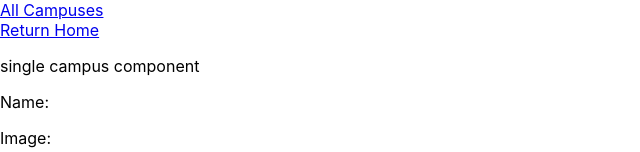
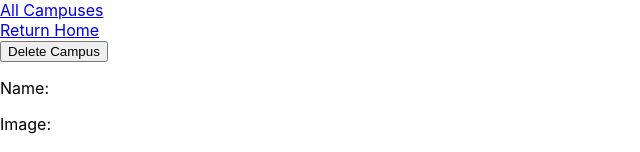
Before and after one commit to jahedev/student-manager, a React (Create React App) app: page /singleCampus/1 in a window 1280 px wide. Shown: the top 152 px of the page, without its empty margins (0-640 px from the left). Built offline with nearby package versions, Linux system fonts and the light colour scheme; no server answers.

Commit message:
added delete campus button to single campus view

```diff
--- a/src/components/SingleCampus.js
+++ b/src/components/SingleCampus.js
@@ -1,14 +1,15 @@
 import React, { Component } from "react"
 
-import { Link } from "react-router-dom"
+import { Link, Redirect } from "react-router-dom"
 
 import { connect } from "react-redux"
-import { getCampusById, updateCampus } from "../redux/reducers"
+import { getCampusById, updateCampus, deleteCampus } from "../redux/reducers"
 
 import Student from "./Student"
 
 class SingleCampus extends Component {
   state = {
+    redirect: false,
     editing: false,
     campusInfo: {
       id: this.props.match.params.id, // id from url
@@ -21,6 +22,16 @@ class SingleCampus extends Component {
 
   componentDidMount = async () => {
     await this.props.getCampusById(this.props.match.params.id)
+  }
+
+  handleDelete = () => {
+    this.props.deleteCampus(this.props.match.params.id)
+
+    setTimeout(() => {
+      this.setState({
+        redirect: true,
+      })
+    }, 500)
   }
 
   handleEditChange = (e) => {
@@ -50,6 +61,9 @@ class SingleCampus extends Component {
 
   render() {
     console.log("Students of campus:", this.props.campus.Students)
+    if (this.state.redirect === true) {
+      return <Redirect to="/allCampuses" />
+    }
     if (!this.state.editing) {
       return (
         <div>
@@ -58,8 +72,9 @@ class SingleCampus extends Component {
           <Link to="/">Return Home</Link>
           <br />
 
-          <p>single campus component</p>
-
+          <div>
+            <button onClick={() => this.handleDelete()}>Delete Campus</button>
+          </div>
           {this.props.campus !== undefined ? (
             <div>
               <p>Name: {this.props.campus.campusname}</p>
@@ -179,6 +194,7 @@ const mapDispatchToProps = (dispatch) => {
   return {
     getCampusById: (searchCampusId) => dispatch(getCampusById(searchCampusId)),
     updateCampus: (campusInfo) => dispatch(updateCampus(campusInfo)),
+    deleteCampus: (deleteCampusId) => dispatch(deleteCampus(deleteCampusId)),
   }
 }
 
```
Also changed, not shown: 1 other file (tests, documents, lock files or other folders).
